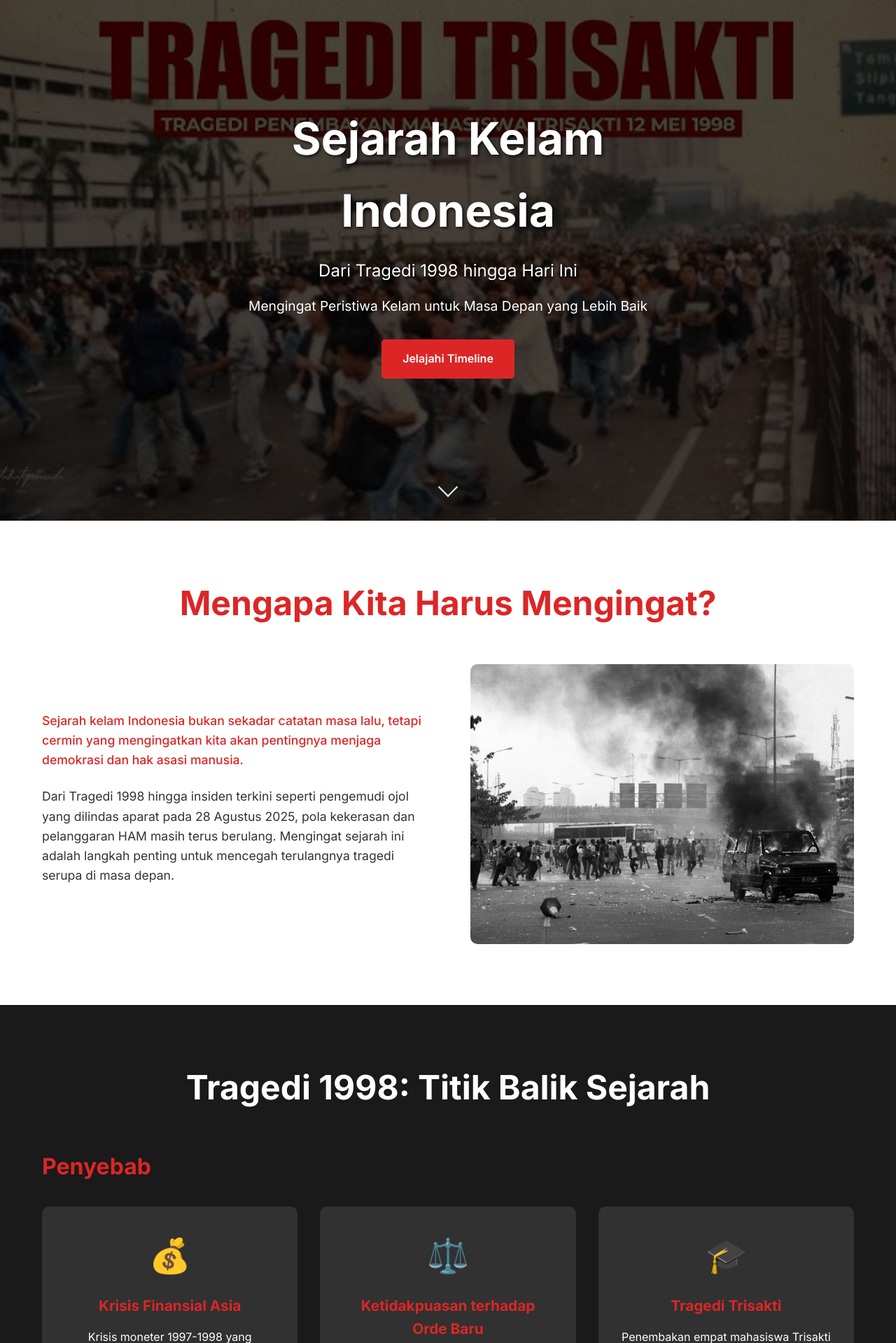
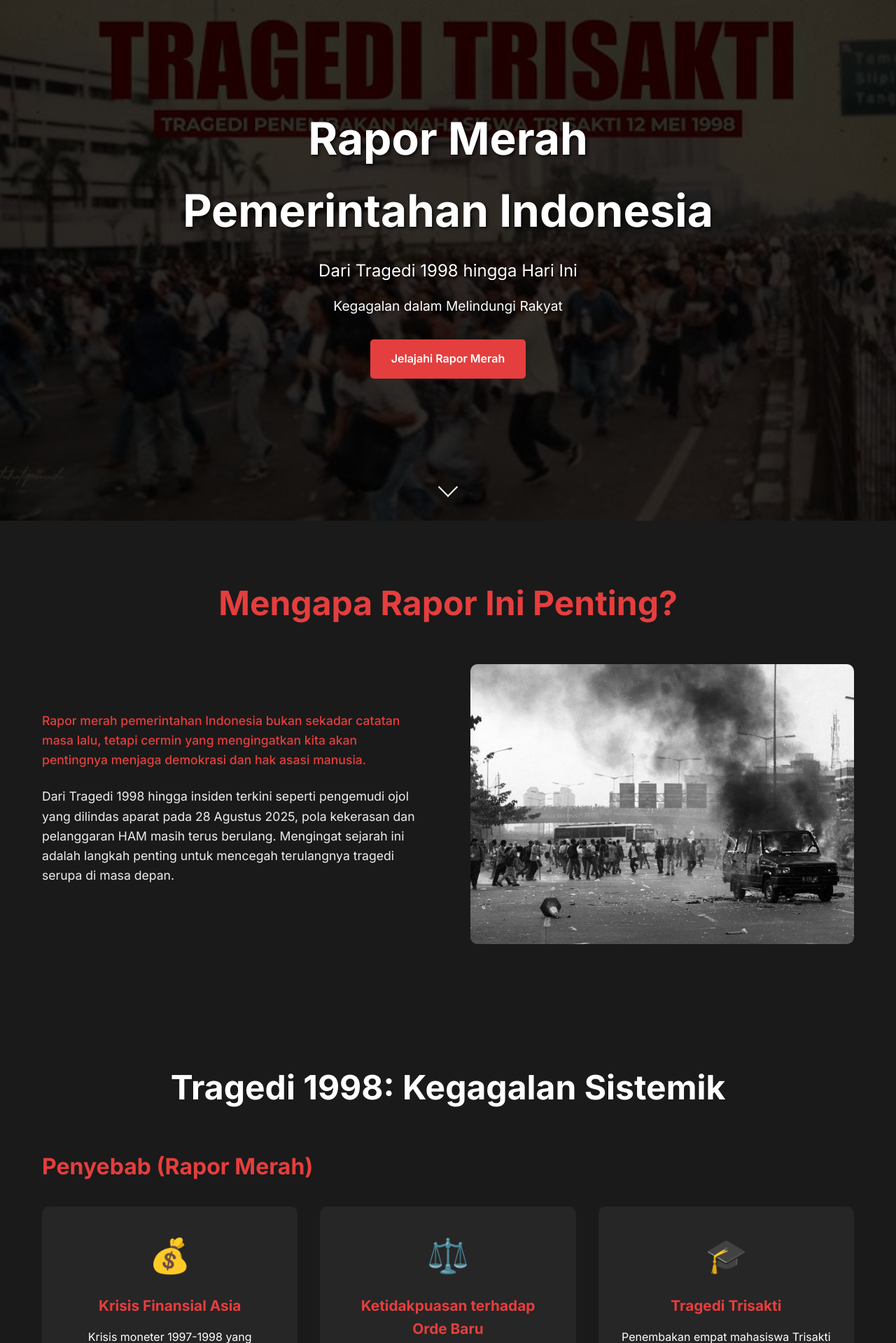
Before and after one commit to hendarSu/rapormerah, a PHP site: page / in a window 1280 px wide. Shown: the part 56-1975 px from the top of the page at 70% size. Run offline with PHP 8.4, Linux system fonts and the light colour scheme.

Commit message:
Update title and content for historical context; enhance styles for improved readability and aesthetics

```diff
--- a/index.html
+++ b/index.html
@@ -1,21 +1,23 @@
 <!DOCTYPE html>
 <html lang="id">
+
 <head>
     <meta charset="UTF-8">
     <meta name="viewport" content="width=device-width, initial-scale=1.0">
-    <title>Sejarah Kelam Indonesia: Dari Tragedi 1998 hingga Hari Ini</title>
+    <title>Rapor Merah Pemerintahan Indonesia: Dari Tragedi 1998 hingga Hari Ini</title>
     <link rel="stylesheet" href="styles.css">
     <link href="https://fonts.googleapis.com/css2?family=Inter:wght@300;400;500;600;700&display=swap" rel="stylesheet">
 </head>
+
 <body>
     <!-- Header Section -->
     <header class="hero">
         <div class="hero-overlay"></div>
         <div class="hero-content">
-            <h1 class="hero-title">Sejarah Kelam Indonesia</h1>
+            <h1 class="hero-title">Rapor Merah Pemerintahan Indonesia</h1>
             <p class="hero-subtitle">Dari Tragedi 1998 hingga Hari Ini</p>
-            <p class="hero-description">Mengingat Peristiwa Kelam untuk Masa Depan yang Lebih Baik</p>
-            <a href="#timeline" class="cta-button">Jelajahi Timeline</a>
+            <p class="hero-description">Kegagalan dalam Melindungi Rakyat</p>
+            <a href="#timeline" class="cta-button">Jelajahi Rapor Merah</a>
         </div>
         <div class="scroll-indicator">
             <div class="scroll-arrow"></div>
@@ -36,11 +38,14 @@
     <!-- Pendahuluan Section -->
     <section id="pendahuluan" class="section">
         <div class="container">
-            <h2 class="section-title">Mengapa Kita Harus Mengingat?</h2>
+            <h2 class="section-title">Mengapa Rapor Ini Penting?</h2>
             <div class="content-grid">
                 <div class="text-content">
-                    <p class="lead-text">Sejarah kelam Indonesia bukan sekadar catatan masa lalu, tetapi cermin yang mengingatkan kita akan pentingnya menjaga demokrasi dan hak asasi manusia.</p>
-                    <p>Dari Tragedi 1998 hingga insiden terkini seperti pengemudi ojol yang dilindas aparat pada 28 Agustus 2025, pola kekerasan dan pelanggaran HAM masih terus berulang. Mengingat sejarah ini adalah langkah penting untuk mencegah terulangnya tragedi serupa di masa depan.</p>
+                    <p class="lead-text">Rapor merah pemerintahan Indonesia bukan sekadar catatan masa lalu, tetapi
+                        cermin yang mengingatkan kita akan pentingnya menjaga demokrasi dan hak asasi manusia.</p>
+                    <p>Dari Tragedi 1998 hingga insiden terkini seperti pengemudi ojol yang dilindas aparat pada 28
+                        Agustus 2025, pola kekerasan dan pelanggaran HAM masih terus berulang. Mengingat sejarah ini
+                        adalah langkah penting untuk mencegah terulangnya tragedi serupa di masa depan.</p>
                 </div>
                 <div class="image-content">
                     <img src="images/tragedi_1998_4.jpg" alt="Kerusuhan Mei 1998" class="section-image">
@@ -52,16 +57,17 @@
     <!-- Tragedi 1998 Section -->
     <section id="tragedi-1998" class="section dark-section">
         <div class="container">
-            <h2 class="section-title">Tragedi 1998: Titik Balik Sejarah</h2>
+            <h2 class="section-title">Tragedi 1998: Kegagalan Sistemik</h2>
 
             <!-- Penyebab -->
             <div class="subsection">
-                <h3 class="subsection-title">Penyebab</h3>
+                <h3 class="subsection-title">Penyebab (Rapor Merah)</h3>
                 <div class="cause-grid">
                     <div class="cause-item">
                         <div class="cause-icon">💰</div>
                         <h4>Krisis Finansial Asia</h4>
-                        <p>Krisis moneter 1997-1998 yang menyebabkan nilai rupiah anjlok dan ekonomi Indonesia terpuruk.</p>
+                        <p>Krisis moneter 1997-1998 yang menyebabkan nilai rupiah anjlok dan ekonomi Indonesia terpuruk.
+                        </p>
                     </div>
                     <div class="cause-item">
                         <div class="cause-icon">⚖️</div>
@@ -78,7 +84,7 @@
 
             <!-- Dampak -->
             <div class="subsection">
-                <h3 class="subsection-title">Dampak</h3>
+                <h3 class="subsection-title">Dampak (Konsekuensi Kegagalan)</h3>
                 <div class="impact-grid">
                     <div class="impact-item">
                         <div class="impact-number">1000+</div>
@@ -106,12 +112,12 @@
     <!-- Timeline Section -->
     <section id="timeline" class="section">
         <div class="container">
-            <h2 class="section-title">Timeline Sejarah Kelam (1998-2025)</h2>
+            <h2 class="section-title">Timeline Rapor Merah (1998-2025)</h2>
             <div class="timeline">
                 <div class="timeline-item" data-year="1998">
                     <div class="timeline-marker"></div>
                     <div class="timeline-content">
-                        <h3>1998: Awal Era Reformasi</h3>
+                        <h3>1998: Awal Era Reformasi (Kegagalan Transisi Kekuasaan)</h3>
                         <ul>
                             <li><strong>12 Mei:</strong> Tragedi Trisakti - 4 mahasiswa tewas</li>
                             <li><strong>13-15 Mei:</strong> Kerusuhan Mei 1998</li>
@@ -128,7 +134,8 @@
                     <div class="timeline-marker"></div>
                     <div class="timeline-content">
                         <h3>1998-1999: Pembunuhan Dukun Santet</h3>
-                        <p>Pembunuhan terhadap ratusan orang yang dituduh sebagai dukun santet di Jawa Timur.</p>
+                        <p>Pembunuhan terhadap ratusan orang yang dituduh sebagai dukun santet di Jawa Timur. (Kegagalan
+                            negara dalam memberikan perlindungan hukum dan keamanan)</p>
                     </div>
                 </div>
 
@@ -136,7 +143,7 @@
                     <div class="timeline-marker"></div>
                     <div class="timeline-content">
                         <h3>2001: Peristiwa Wasior</h3>
-                        <p>Kasus pelanggaran HAM berat di Wasior, Papua.</p>
+                        <p>Kasus pelanggaran HAM berat di Wasior, Papua. (Berlanjutnya pelanggaran HAM di Papua)</p>
                     </div>
                 </div>
 
@@ -144,7 +151,7 @@
                     <div class="timeline-marker"></div>
                     <div class="timeline-content">
                         <h3>2003: Peristiwa Wamena</h3>
-                        <p>Kasus pelanggaran HAM berat di Wamena, Papua.</p>
+                        <p>Kasus pelanggaran HAM berat di Wamena, Papua. (Berlanjutnya pelanggaran HAM di Papua)</p>
                     </div>
                 </div>
 
@@ -152,7 +159,8 @@
                     <div class="timeline-marker"></div>
                     <div class="timeline-content">
                         <h3>2014: Peristiwa Paniai</h3>
-                        <p>Pelanggaran HAM berat di Paniai, Papua yang menewaskan beberapa warga sipil.</p>
+                        <p>Pelanggaran HAM berat di Paniai, Papua yang menewaskan beberapa warga sipil. (Rapor merah
+                            dalam penegakan HAM di Papua)</p>
                     </div>
                 </div>
 
@@ -160,7 +168,8 @@
                     <div class="timeline-marker"></div>
                     <div class="timeline-content">
                         <h3>28 Agustus 2025: Insiden Ojol Dilindas Aparat</h3>
-                        <p>Pengemudi ojek online tewas dilindas mobil Barracuda Brimob saat pengamanan aksi demo di Jakarta Pusat.</p>
+                        <p>Pengemudi ojek online tewas dilindas mobil Barracuda Brimob saat pengamanan aksi demo di
+                            Jakarta Pusat. (Bukti nyata kekerasan aparat yang terus berulang)</p>
                         <img src="images/ojol_dilindas_4.jpg" alt="Insiden Ojol 2025" class="timeline-image">
                     </div>
                 </div>
@@ -171,11 +180,13 @@
     <!-- Insiden Terkini Section -->
     <section id="insiden-terkini" class="section dark-section">
         <div class="container">
-            <h2 class="section-title">Insiden Terkini: Ojol Dilindas Aparat</h2>
+            <h2 class="section-title">Insiden Terkini: Ojol Dilindas Aparat (Puncak Rapor Merah)</h2>
             <div class="incident-content">
                 <div class="incident-details">
                     <h3>28 Agustus 2025</h3>
-                    <p class="incident-description">Seorang pengemudi ojek online bernama Affan Kurniawan tewas dilindas mobil Barracuda Brimob saat pengamanan aksi demo di kawasan Pejompongan, Jakarta Pusat. Insiden ini terjadi di tengah kerumunan massa aksi dan memicu kemarahan publik.</p>
+                    <p class="incident-description">Seorang pengemudi ojek online bernama Affan Kurniawan tewas dilindas
+                        mobil Barracuda Brimob saat pengamanan aksi demo di kawasan Pejompongan, Jakarta Pusat. Insiden
+                        ini terjadi di tengah kerumunan massa aksi dan memicu kemarahan publik.</p>
 
                     <div class="incident-facts">
                         <h4>Fakta Insiden:</h4>
@@ -208,10 +219,12 @@
     <!-- Refleksi Section -->
     <section id="refleksi" class="section">
         <div class="container">
-            <h2 class="section-title">Kapan Kekerasan Ini Berakhir?</h2>
+            <h2 class="section-title">Kapan Akuntabilitas Ditegakkan?</h2>
             <div class="reflection-content">
                 <div class="reflection-text">
-                    <p class="lead-text">Dari Tragedi 1998 hingga insiden ojol yang dilindas aparat pada 2025, pola kekerasan yang sama terus berulang. Sudah 27 tahun berlalu sejak Era Reformasi dimulai, namun kekerasan aparat terhadap warga sipil masih menjadi masalah serius.</p>
+                    <p class="lead-text">Dari Tragedi 1998 hingga insiden ojol yang dilindas aparat pada 2025, pola
+                        kekerasan yang sama terus berulang. Sudah 27 tahun berlalu sejak Era Reformasi dimulai, namun
+                        kekerasan aparat terhadap warga sipil masih menjadi masalah serius.</p>
 
                     <div class="statistics">
                         <div class="stat-item">
@@ -234,8 +247,9 @@
                     </ul>
 
                     <div class="cta-section">
-                        <h3>Dukung Reformasi Sektor Keamanan</h3>
-                        <p>Sejarah tidak boleh berulang. Mari bersama-sama menuntut reformasi sektor keamanan yang menyeluruh untuk Indonesia yang lebih adil dan demokratis.</p>
+                        <h3>Dukung Penegakan HAM dan Reformasi</h3>
+                        <p>Sejarah tidak boleh berulang. Mari bersama-sama menuntut reformasi sektor keamanan yang
+                            menyeluruh untuk Indonesia yang lebih adil dan demokratis.</p>
                         <button class="cta-button secondary">Bagikan Awareness</button>
                     </div>
                 </div>
@@ -264,19 +278,22 @@
                 <div class="footer-section">
                     <h4>Kontak</h4>
                     <p>Untuk informasi lebih lanjut atau koreksi, silakan hubungi:</p>
-                    <p>Email: info@sejarahkelam.id</p>
+                    <p>Email: info@rapormerah.web.id</p>
                 </div>
                 <div class="footer-section">
                     <h4>Disclaimer</h4>
-                    <p>Website ini dibuat untuk tujuan edukasi dan awareness. Semua informasi diambil dari sumber-sumber terpercaya dan dapat diverifikasi.</p>
+                    <p>Website ini dibuat untuk tujuan edukasi dan awareness. Semua informasi diambil dari sumber-sumber
+                        terpercaya dan dapat diverifikasi.</p>
                 </div>
             </div>
             <div class="footer-bottom">
-                <p>&copy; 2025 Sejarah Kelam Indonesia. Dibuat untuk mengenang dan mencegah terulangnya tragedi.</p>
+                <p>&copy; 2025 Rapor Merah Pemerintahan Indonesia. Dibuat untuk mengenang dan mencegah terulangnya
+                    tragedi.</p>
             </div>
         </div>
     </footer>
 
     <script src="script.js"></script>
 </body>
+
 </html>
--- a/styles.css
+++ b/styles.css
@@ -8,8 +8,8 @@
 body {
     font-family: 'Inter', sans-serif;
     line-height: 1.6;
-    color: #333;
-    background-color: #fff;
+    color: #eee;
+    background-color: #1a1a1a;
 }
 
 .container {
@@ -21,7 +21,7 @@ body {
 /* Hero Section */
 .hero {
     height: 100vh;
-    background: linear-gradient(rgba(0, 0, 0, 0.7), rgba(0, 0, 0, 0.7)), url('images/tragedi_1998_5.jpg');
+    background: linear-gradient(rgba(0, 0, 0, 0.8), rgba(0, 0, 0, 0.8)), url('images/tragedi_1998_5.jpg');
     background-size: cover;
     background-position: center;
     background-attachment: fixed;
@@ -65,7 +65,7 @@ body {
 .cta-button {
     display: inline-block;
     padding: 15px 30px;
-    background: #dc2626;
+    background: #e53e3e; /* Merah gelap */
     color: white;
     text-decoration: none;
     border-radius: 5px;
@@ -151,7 +151,7 @@ body {
     font-weight: 700;
     text-align: center;
     margin-bottom: 3rem;
-    color: #dc2626;
+    color: #e53e3e; /* Merah gelap */
 }
 
 .dark-section .section-title {
@@ -170,7 +170,7 @@ body {
     font-size: 1.3rem;
     font-weight: 500;
     margin-bottom: 1.5rem;
-    color: #dc2626;
+    color: #e53e3e; /* Merah gelap */
 }
 
 .text-content p {
@@ -199,7 +199,7 @@ body {
 .subsection-title {
     font-size: 2rem;
     margin-bottom: 2rem;
-    color: #dc2626;
+    color: #e53e3e; /* Merah gelap */
 }
 
 .cause-grid {
@@ -229,7 +229,7 @@ body {
 .cause-item h4 {
     font-size: 1.3rem;
     margin-bottom: 1rem;
-    color: #dc2626;
+    color: #e53e3e; /* Merah gelap */
 }
 
 .impact-grid {
```
Also changed, not shown: other parts of styles.css (+24 -24 lines).
